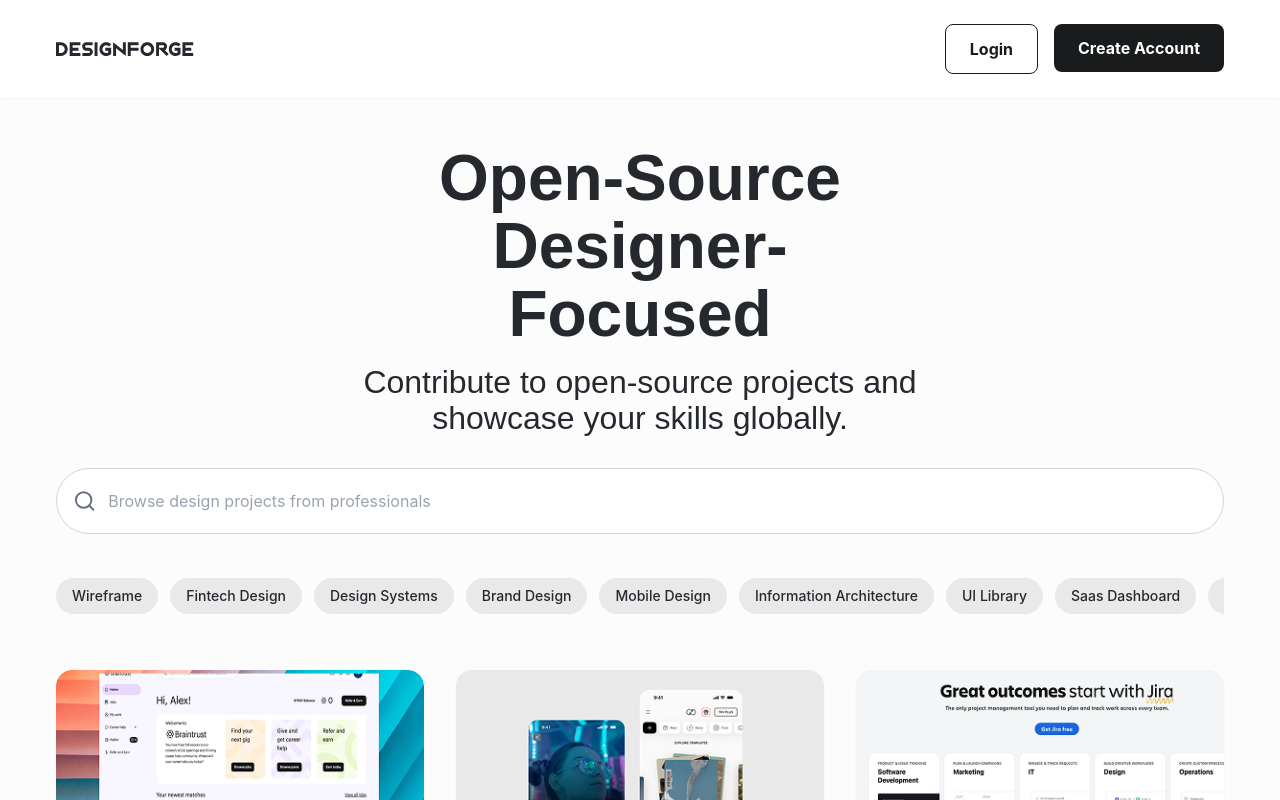
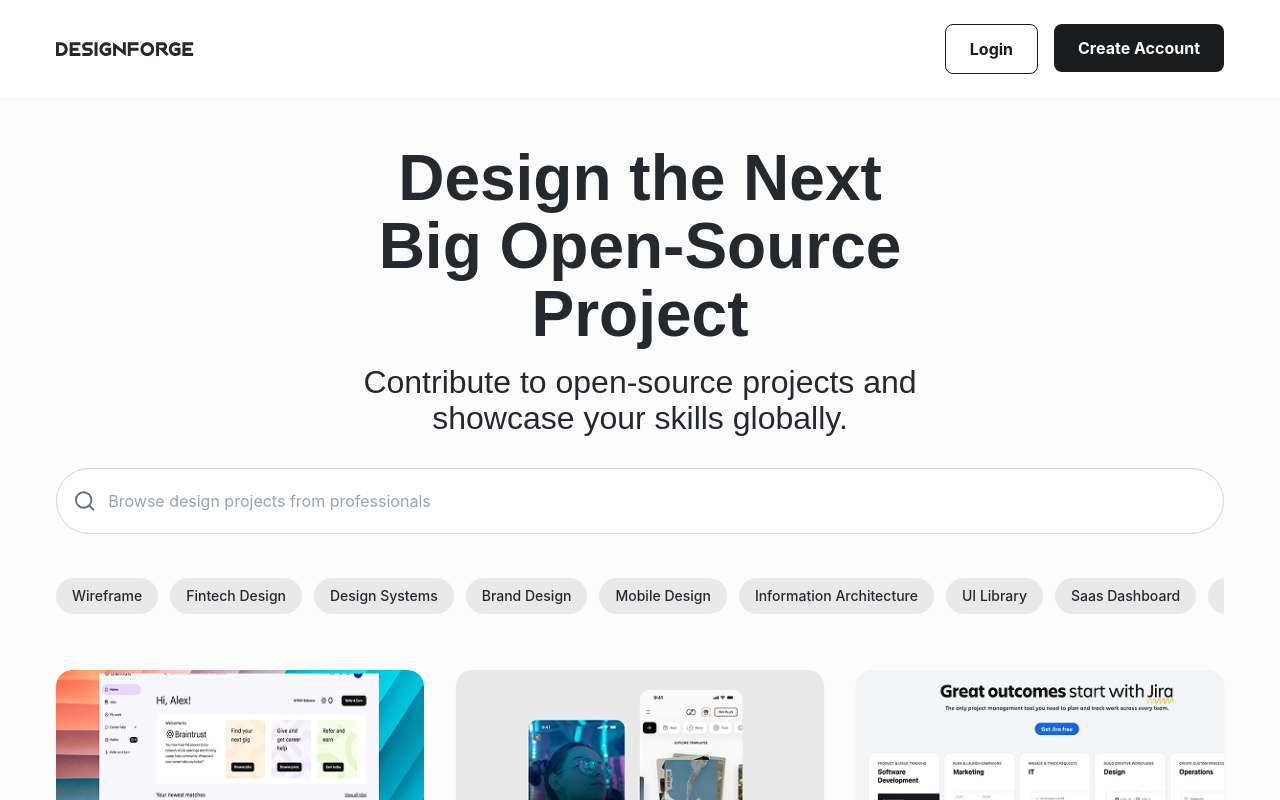
Before and after one commit to Wheezy049/DesignForge, a React (Create React App) app: page / in a window 1280 px wide. Shown: the top 800 px of the page. Built offline with nearby package versions, Linux system fonts and the light colour scheme.

Commit message:
fix: change my hero section text

```diff
--- a/src/components/Hero.jsx
+++ b/src/components/Hero.jsx
@@ -4,7 +4,7 @@ function Hero() {
   return (
     <div className="flex justify-center gap-2 md:gap-4 flex-col items-center font-darkerGrotesque w-full max-w-[1200px] text-[#25292E]">
       <div className="text-center text-[40px] md:text-[64px] leading-[45px] md:leading-[68px] font-bold w-[300px] md:w-[556px]">
-        <h1>Open-Source <span className=" font-extrabold">Designer</span>-Focused</h1>
+        <h1>Design the Next Big <span className=" font-extrabold">Open-Source</span> Project</h1>
       </div>
       <div className="text-center text-[20px] md:text-[32px] leading-[24px] md:leading-[36px] font-medium w-[282px] md:w-[556px]">
         <p>
```
